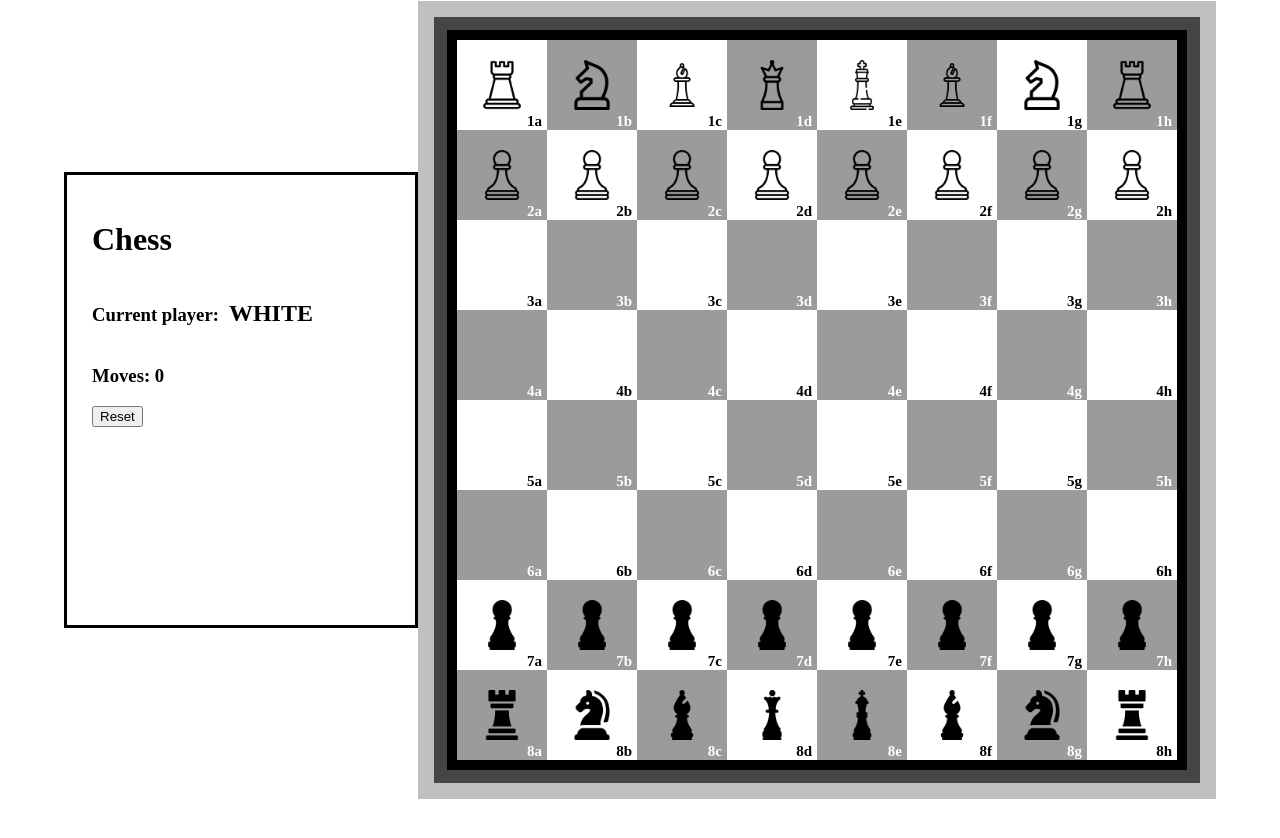
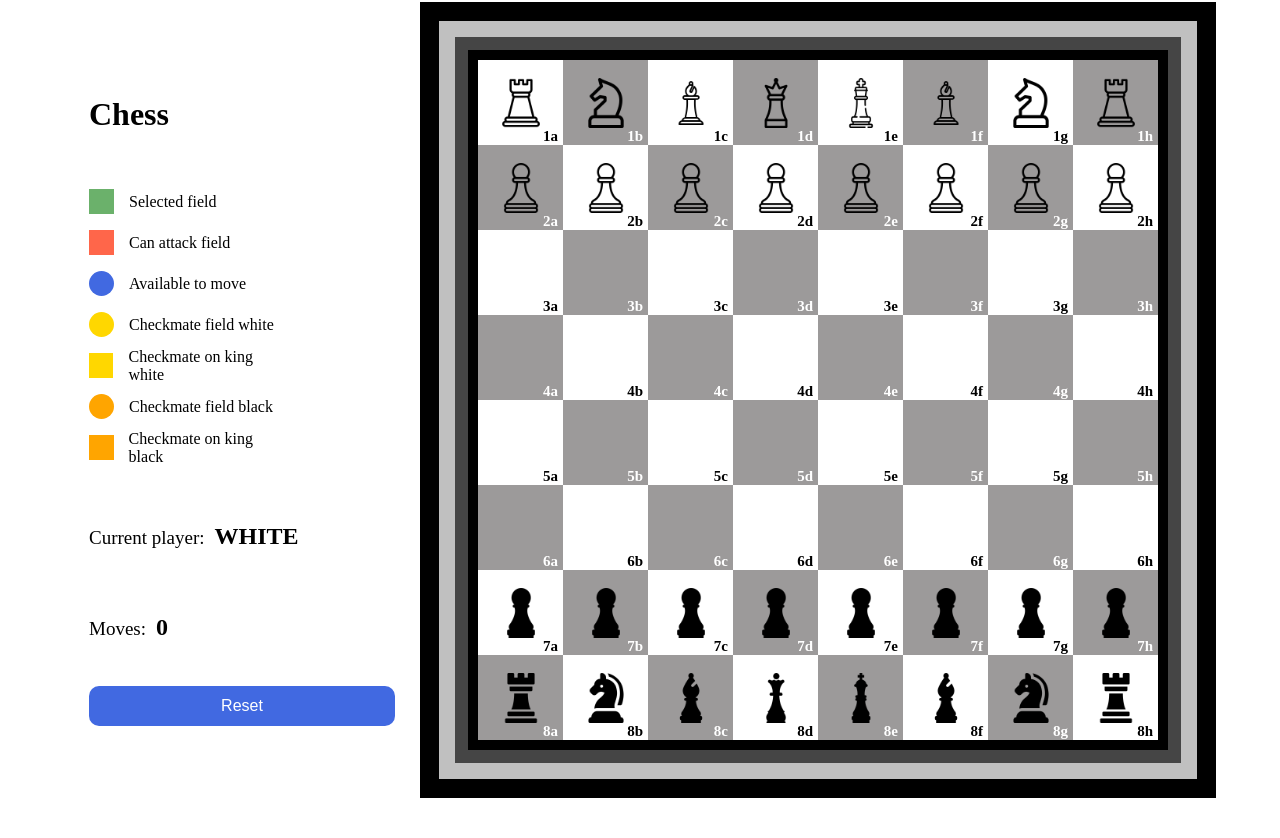
Before and after one commit to bartul9/chess, a React (Create React App) app: page / in a window 1280 px wide. Shown: the top 838 px of the page. Built offline with nearby package versions, Linux system fonts and the light colour scheme.

Commit message:
Additional styling for chess

```diff
--- a/src/components/Chessboard.css
+++ b/src/components/Chessboard.css
@@ -29,9 +29,13 @@
 
 .infoContainer {
     width: 350px;
-    height: 400px;
+    height: 700px;
     padding: 25px;
-    border: 3px solid black;
+    /* border: 3px solid black; */
+    display: flex;
+    flex-direction: column;
+    justify-content: space-evenly;
+    border-radius: 10px;
 }
 
 .currentPlayerTitle {
@@ -48,3 +52,43 @@
     align-items: center;
     justify-content: flex-start;
 }
+
+.legend {
+    height: 300px;
+    width: fit-content;
+}
+
+.legendDivs {
+    margin: 5px;
+    margin-left: 0px;
+    height: 30px;
+    width: 200px;
+    display: flex;
+    flex-direction: row;
+    align-items: center;
+    justify-content: flex-start;
+    padding: 3px;
+    padding-left: 0px;
+}
+
+.legendColors {
+    width: 25px;
+    height: 25px;
+    border-radius: 50%;
+    background-color: red;
+    margin-right: 15px;
+}
+
+.resetBtn {
+    height: 40px;
+    background-color: #4169E1;
+    border-radius: 10px;
+    outline: none;
+    border: none;
+    color: white;
+    font-size: 16px;
+}
+
+.currentPlayerText {
+    font-size: 19px;
+}
--- a/src/components/Chessboard.jsx
+++ b/src/components/Chessboard.jsx
@@ -31,16 +31,46 @@ const Chessboard = observer(({ rootStore }) => {
                 <div className="boardContainer">
                     <div className="infoContainer">
                         <h1>Chess</h1>
+                        <div className="legend">
+                            <div className="legendDivs">
+                                <span className="legendColors" style={{ backgroundColor: "#228B22aa", borderRadius: 0 }}></span>
+                                <span className="legendText">Selected field</span>
+                            </div>
+                            <div className="legendDivs">
+                                <span className="legendColors" style={{ backgroundColor: "#FF6347fa", borderRadius: 0 }}></span>
+                                <span className="legendText">Can attack field</span>
+                            </div>
+                            <div className="legendDivs">
+                                <span className="legendColors" style={{ backgroundColor: "#4169E1"}}></span>
+                                <span className="legendText">Available to move</span>
+                            </div>
+                            <div className="legendDivs">
+                                <span className="legendColors" style={{ backgroundColor: "gold" }}></span>
+                                <span className="legendText">Checkmate field white</span>
+                            </div>
+                            <div className="legendDivs">
+                                <span className="legendColors" style={{ backgroundColor: "gold", borderRadius: 0 }}></span>
+                                <span className="legendText">Checkmate on king white</span>
+                            </div>
+                            <div className="legendDivs">
+                                <span className="legendColors" style={{ backgroundColor: "orange" }}></span>
+                                <span className="legendText">Checkmate field black</span>
+                            </div>
+                            <div className="legendDivs">
+                                <span className="legendColors" style={{ backgroundColor: "orange", borderRadius: 0 }}></span>
+                                <span className="legendText">Checkmate on king black</span>
+                            </div>
+                        </div>
                         {winner && <h2>Winner is {winner} player</h2>}
-                        {checkmate && <h2>Checkmate {checkmate}</h2>}
+                        {checkmate && <h2 style={{ color: checkmate, backgroundColor: checkmate === "Black" ? "white" : "black", border: "3px solid black", borderRadius: "20px", width: "fit-content", padding: "5px" }}>Checkmate {checkmate}</h2>}
                         <div className="currentPlayerTitle">
-                            <h3>Current player:</h3> <h2 style={{ marginLeft: "10px" }}>{currentPlayer.toUpperCase()}</h2>
+                            <span className="currentPlayerText">Current player:</span> <h2 style={{ marginLeft: "10px" }}>{currentPlayer.toUpperCase()}</h2>
                         </div>
                         <div className="currentPlayerTitle">
-                            <h3>Moves: {moves}</h3>
+                            <span className="currentPlayerText">Moves:</span> <h2 style={{ marginLeft: "10px" }}>{moves}</h2>
                         </div>
 
-                        <button onClick={resetGame}>Reset</button>
+                        <button className="resetBtn" onClick={resetGame}>Reset</button>
                     </div>
                     <div>
                         <div className="removedPieces">
@@ -49,12 +79,14 @@ const Chessboard = observer(({ rootStore }) => {
                                 return <img key={Math.random()} onClick={() => selectRemovedPiece(piece)} src={images[name]} alt="null" style={{ width: "50px"}} />
                             })}
                         </div>
+                        <div style={{ border: "19px solid black" }}>
                             <div style={{ border: "16px solid silver" }}>
                                 <div style={{ border: "13px solid #454545" }}>
                                     <div className="board">
                                         {
                                             board.map(row => <div key={Math.random()} className="row">{row.map(field => <TableField key={field.field} movePiece={movePiece} selected={selectedField && selectedField.field == field.field} onFieldClick={onFieldClick} field={field} />)}</div>)
                                         }
+                                    </div>
                                 </div>
                             </div>
                         </div>
--- a/src/components/TableField.jsx
+++ b/src/components/TableField.jsx
@@ -14,11 +14,11 @@ const TableField = observer(({ field, onFieldClick, movePiece, selected }) => {
 
             <div>
 
-                {piece && <img src={images[name]} alt="null" style={{ width: "50px" }} />}
+                {piece && <img className="pieces" src={images[name]} alt="null" style={{ width: "50px" }} />}
 
                 {<div style={{ position: "absolute", width: 20, height: 20, borderRadius: "50%", backgroundColor: mustMoveKing ? "" : (checkmateColor == "white" ? "gold" : (checkmateColor == "black" ? "orange" : (isAvailable ? "#4169E1" : "")))}}></div>}
 
-                <span style={{ color: checkmateColor ? "black" : (String(field.field)[2] == 2 || canAttack || selected) ? "white" : "black" }} className="boardNum">{String(field.field)[0] + mapFieldNumToLetter(String(field.field)[1])}</span>
+                <span style={{ color: String(field.field)[2] == 2 ? "white" : "black" }} className="boardNum">{String(field.field)[0] + mapFieldNumToLetter(String(field.field)[1])}</span>
 
             </div>
 
--- a/src/components/TableFields.css
+++ b/src/components/TableFields.css
@@ -1,8 +1,8 @@
 
 
 .TableField {
-    height: 90px;
-    width: 90px;
+    height: 85px;
+    width: 85px;
     transition: 200ms all ease;
     display: flex;
     flex-direction: column;
@@ -29,3 +29,7 @@
 
 .TableField:hover {
 }
+
+.pieces {
+    transition: 1s all ease;
+}
```
Lines whose indentation alone changed are shown as unchanged.
